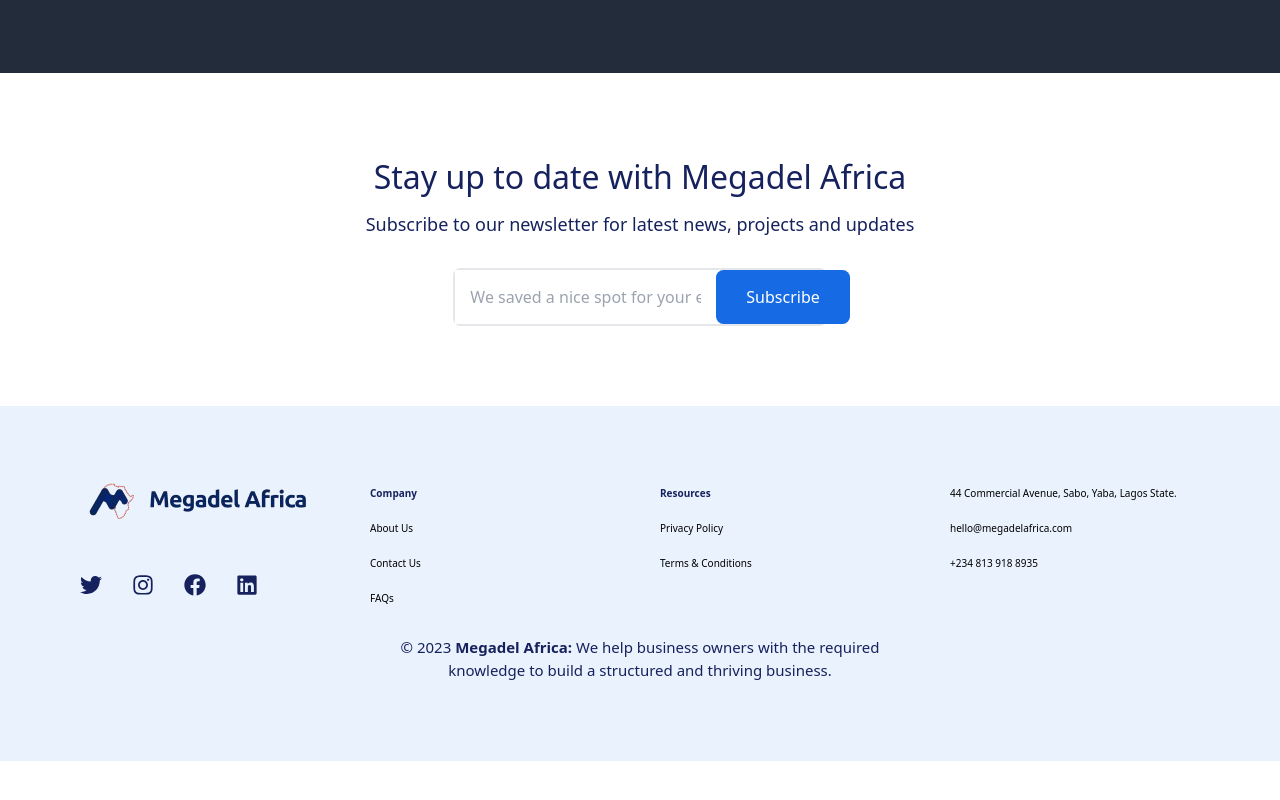
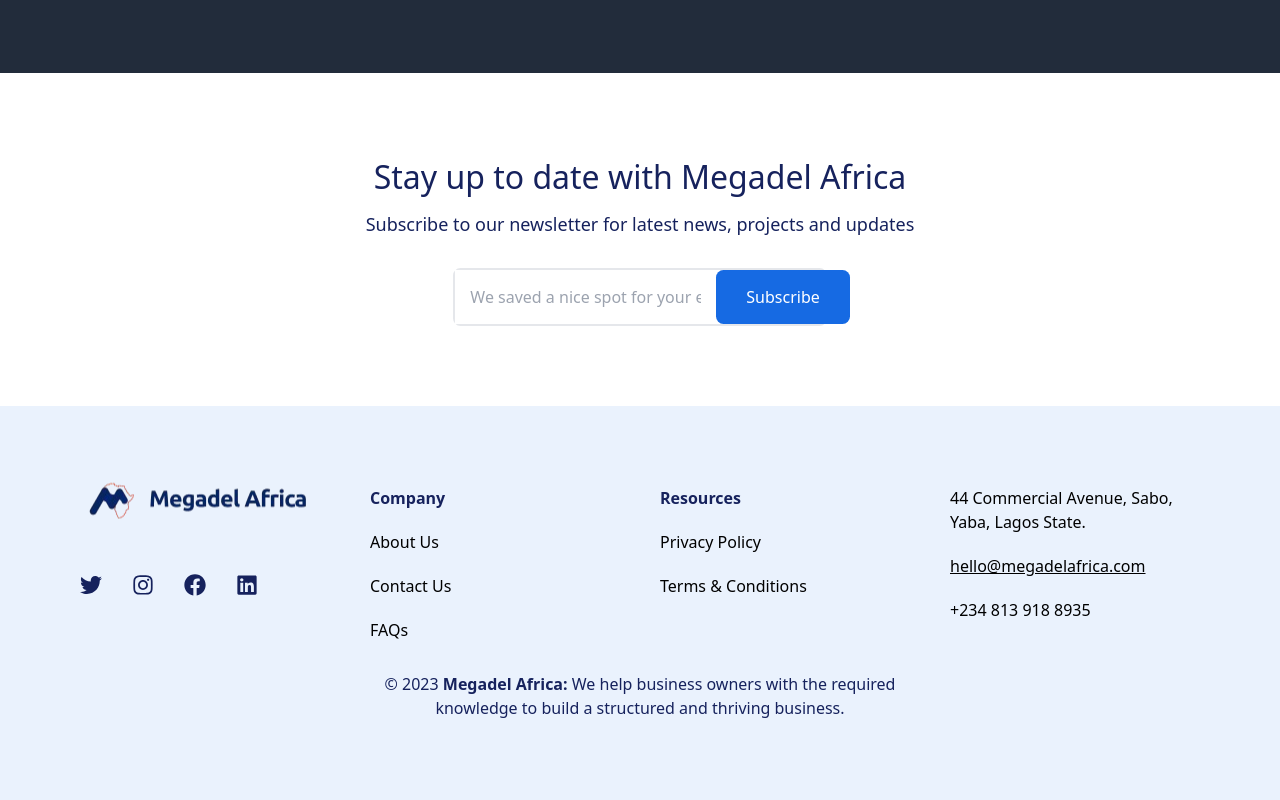
Before and after one commit to Thoobi/megadel-africa, a React (Vite) app: page / in a window 1280 px wide. Shown: the part 5606-6406 px from the top of the page. Before the commit the page ends 6367 px from the top, so only its background shows below. Built offline with nearby package versions, Linux system fonts and the light colour scheme.

Commit message:
style: update footer component layout and styling for improved readability

```diff
--- a/src/components/footer.jsx
+++ b/src/components/footer.jsx
@@ -4,16 +4,16 @@
 
 export default function Footer() {
   return (
-    <footer className="grid grid-cols-2 place-items-start bg-custom-blue-200 p-[4rem] gap-y-[3rem] items-start lg:grid-cols-4 lg:gap-x-[4rem] xl:p-[8rem]">
-      <div className="col-span-4 flex flex-col gap-[2rem] lg:col-span-1 xl:gap-[4rem]">
+    <footer className="grid grid-cols-2 place-items-start bg-custom-blue-200 p-16 gap-y-12 items-start lg:grid-cols-4 lg:gap-x-16 xl:p-32">
+      <div className="col-span-4 flex flex-col gap-8 lg:col-span-1 xl:gap-16">
         <div className="flex items-start justify-start">
           <img
             src={Logo}
             alt="megadel logo image"
-            className="block translate-y-[-1.2rem]"
+            className="block -translate-y-5"
           />
         </div>
-        <div className="flex items-center gap-[4rem] lg:gap-[3rem]">
+        <div className="flex items-center gap-16 lg:gap-12">
           <Link>
             <FaTwitter
               className="text-custom-blue-500 hover:text-custom-blue-100"
@@ -40,7 +40,7 @@
           </Link>
         </div>
       </div>
-      <div className="flex flex-col gap-[2rem]">
+      <div className="flex flex-col gap-8 text-16">
         <h4 className="font-semibold text-custom-blue-500">Company</h4>
         <p>
           <Link href="/about-us">About Us</Link>
@@ -52,7 +52,7 @@
           <Link href="/faqs">FAQs</Link>
         </p>
       </div>
-      <div className="flex flex-col gap-[2rem]">
+      <div className="flex flex-col gap-8 text-16">
         <h4 className="font-semibold text-custom-blue-500">Resources</h4>
         <p>
           <Link href="privacy-policy">Privacy Policy</Link>
@@ -61,16 +61,19 @@
           <Link href="terms&conditions">Terms & Conditions</Link>
         </p>
       </div>
-      <div className="flex flex-col gap-[2rem] col-span-4 lg:col-span-1">
+      <div className="flex flex-col gap-8 col-span-4 text-16 lg:col-span-1">
         <p>44 Commercial Avenue, Sabo, Yaba, Lagos State.</p>
         <p>
-          <Link href="mailto:hello@megadelafrica.com">
+          <Link
+            href="mailto:hello@megadelafrica.com"
+            className="underline hover:underline-offset-2"
+          >
             hello@megadelafrica.com
           </Link>
         </p>
         <p>+234 813 918 8935</p>
       </div>
-      <p className="col-start-2 col-end-4 text-left text-custom-blue-500 text-[1.5rem] place-items-center lg:text-center lg:self-center">
+      <p className="col-start-2 col-end-4 text-left text-custom-blue-500 text-16 place-items-center lg:text-center lg:self-center">
         © 2023{" "}
         <span className="text-custom-blue-500 font-semibold">
           Megadel Africa:{" "}
```
